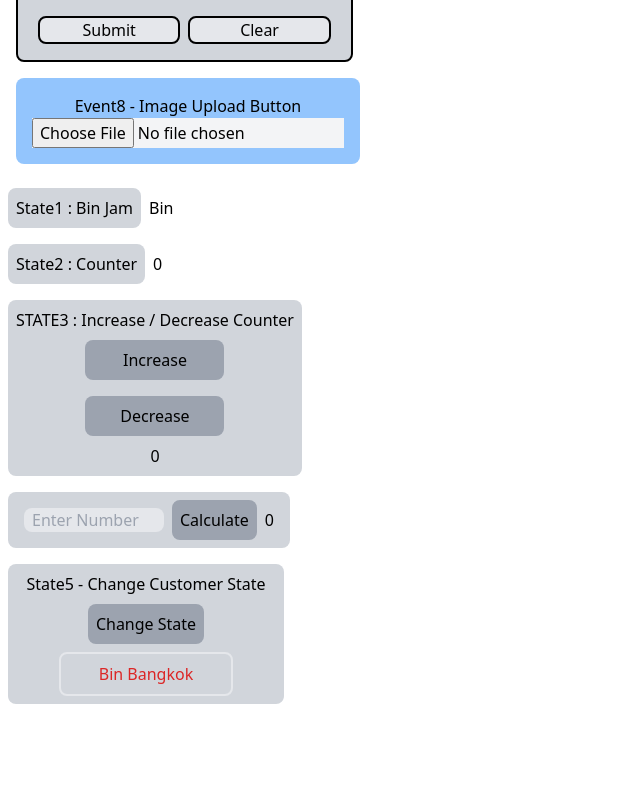
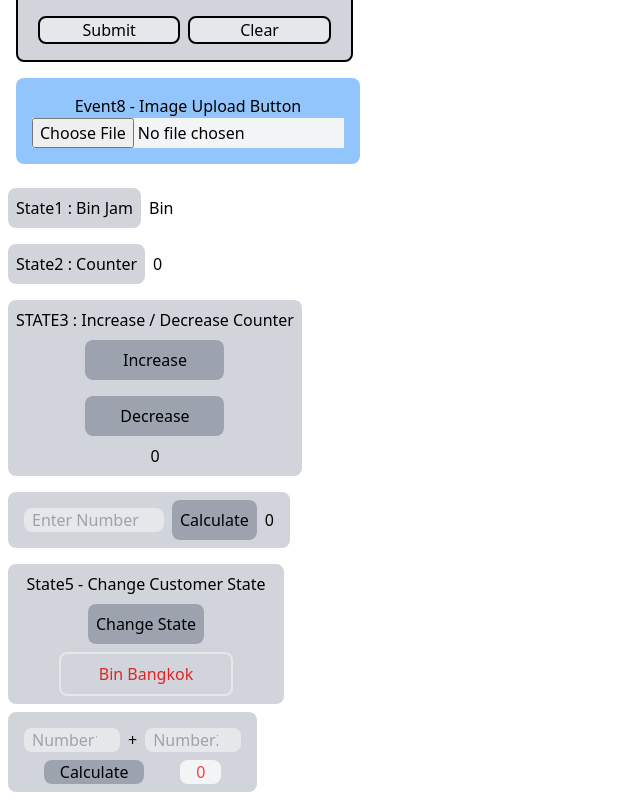
Before and after one commit to soAcademy/workshop-state-and-event, a React (Create React App) app: page / in a window 1280 px wide. Shown: the part 318-1118 px from the top of the page, without its empty margins (0-640 px from the left). Before the commit the page ends 1030 px from the top, so only its background shows below. Built offline with nearby package versions, Linux system fonts and the light colour scheme.

Commit message:
feat:State6.js

```diff
--- a/src/App.js
+++ b/src/App.js
@@ -12,7 +12,7 @@ import State2 from "./States/State2";
 import State3 from "./States/State3";
 import State4 from "./States/State4";
 import State5 from "./States/State5";
-// import State6 from "./States/State6";
+import State6 from "./States/State6";
 
 import Prop1 from "./PropsAnswer/Prop1";
 import Prop2 from "./PropsAnswer/Prop2";
@@ -44,7 +44,7 @@ const App = () => {
       <State3 />
       <State4 />
       <State5 />
-      {/* <State6 /> */}
+      <State6 />
 
       {/* <Prop1 data="Hello World" /> */}
       {/* <Prop2 data1="Hello World" data2="Bin Bin Bin" /> */}
--- /dev/null
+++ b/src/States/State6.js
@@ -0,0 +1,35 @@
+import { useState } from "react";
+
+const State6 = () => {
+  const [number, setNumber] = useState(0);
+  const calculate = (e) => {
+    e.preventDefault()
+    setNumber(Number(e.target.form['number1'].value) + Number(e.target.form['number2'].value))
+  }
+  return (
+    <div className="flex flex-col w-fit m-2 p-2 bg-gray-300 rounded-lg items-center">
+      <form>
+      <input
+        type="number"
+        placeholder="Number1"
+        className="bg-gray-200 rounded-lg m-2 w-24 px-2"
+        id="number1"
+        onChange={(e)=>setNumber(e.target.form['number1'].value)}
+      />
+      +
+      <input
+        type="number"
+        placeholder="Number2"
+        className="bg-gray-200 rounded-lg m-2 w-24 px-2"
+        id="number2"
+      />
+      <div className="flex w-full justify-evenly">
+        <button className="px-4 mx-2 bg-gray-400 rounded-lg" onClick={calculate}>Calculate</button>
+        <p className="mx-2 bg-gray-100 rounded-lg w-fit px-4 text-red-500">{number}</p>
+      </div>
+      </form>
+    </div>
+  );
+};
+
+export default State6;
```
